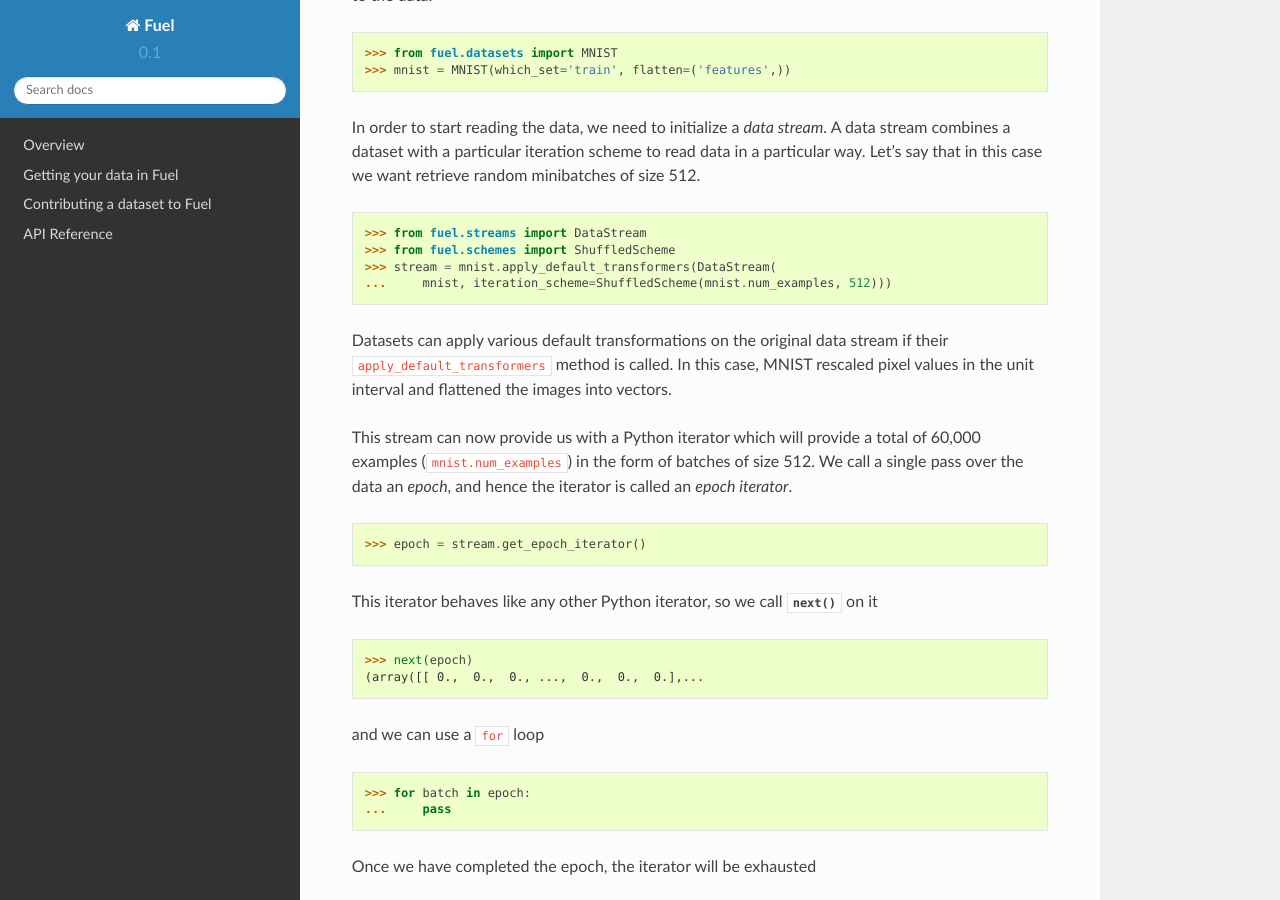
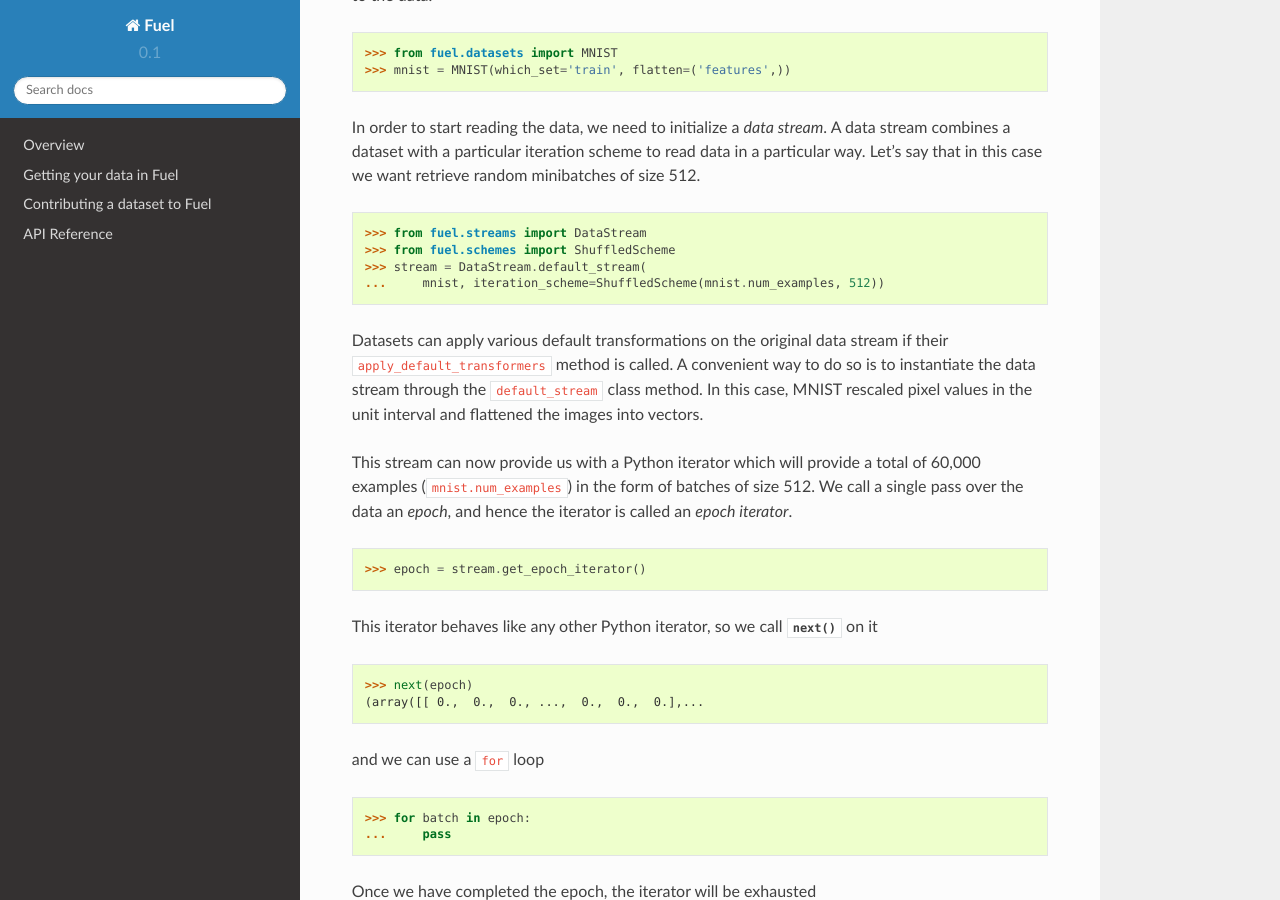
Before and after one commit to mila-iqia/fuel, a Sphinx documentation site: the page built from docs/index.rst, in a window 1280 px wide and 900 px high, scrolled down 1250 px. Built offline with Sphinx 7.4.7 and the Read the Docs theme 2.0.0, drawn with Linux system fonts in a browser that asks for light colours.

Commit message:
Add DataStream.default_stream class method

```diff
--- a/docs/index.rst
+++ b/docs/index.rst
@@ -82,13 +82,14 @@ minibatches of size 512.
 
 >>> from fuel.streams import DataStream
 >>> from fuel.schemes import ShuffledScheme
->>> stream = mnist.apply_default_transformers(DataStream(
-...     mnist, iteration_scheme=ShuffledScheme(mnist.num_examples, 512)))
+>>> stream = DataStream.default_stream(
+...     mnist, iteration_scheme=ShuffledScheme(mnist.num_examples, 512))
 
 Datasets can apply various default transformations on the original
-data stream if their ``apply_default_transformers`` method is called. In
-this case, MNIST rescaled pixel values in the unit interval and flattened
-the images into vectors.
+data stream if their ``apply_default_transformers`` method is called. A
+convenient way to do so is to instantiate the data stream through the
+``default_stream`` class method. In this case, MNIST rescaled pixel values in
+the unit interval and flattened the images into vectors.
 
 This stream can now provide us with a Python iterator which will provide a
 total of 60,000 examples (``mnist.num_examples``) in the form of batches of
```
Also changed, not shown: 3 other files.
